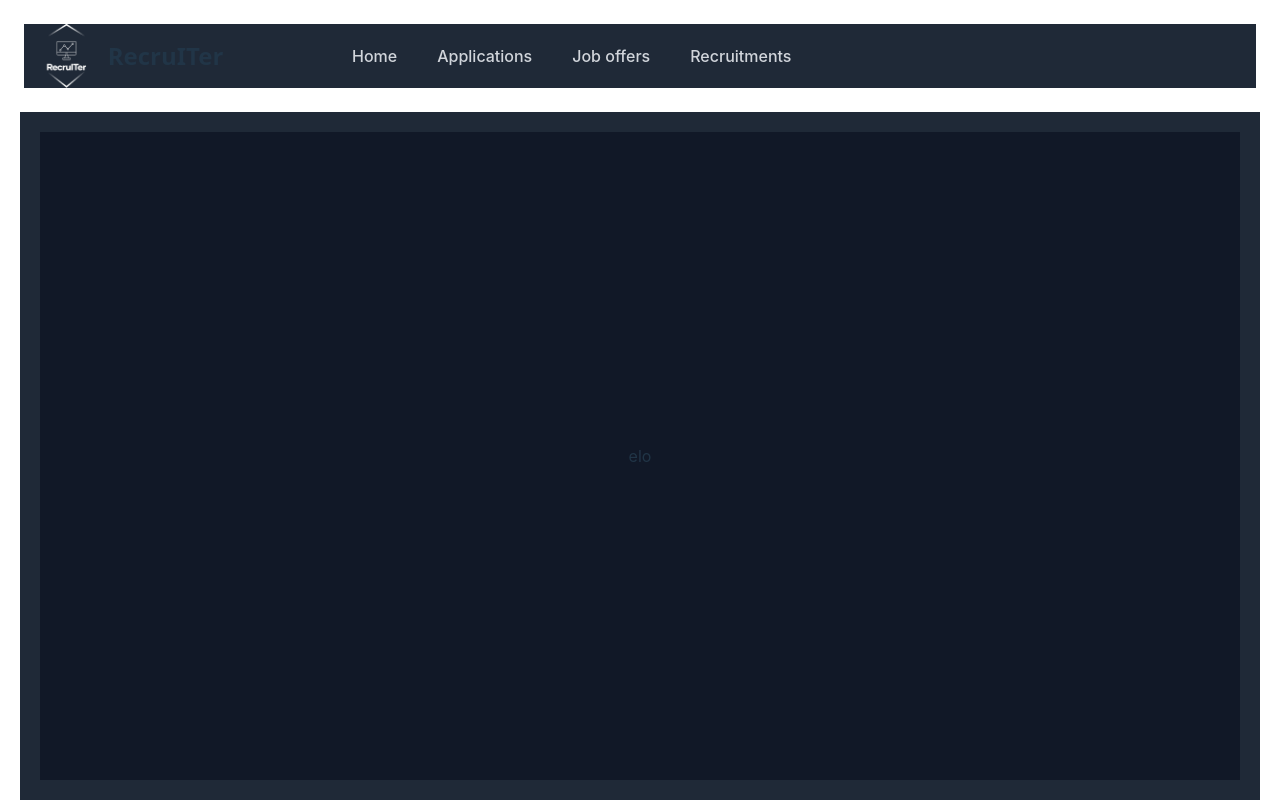
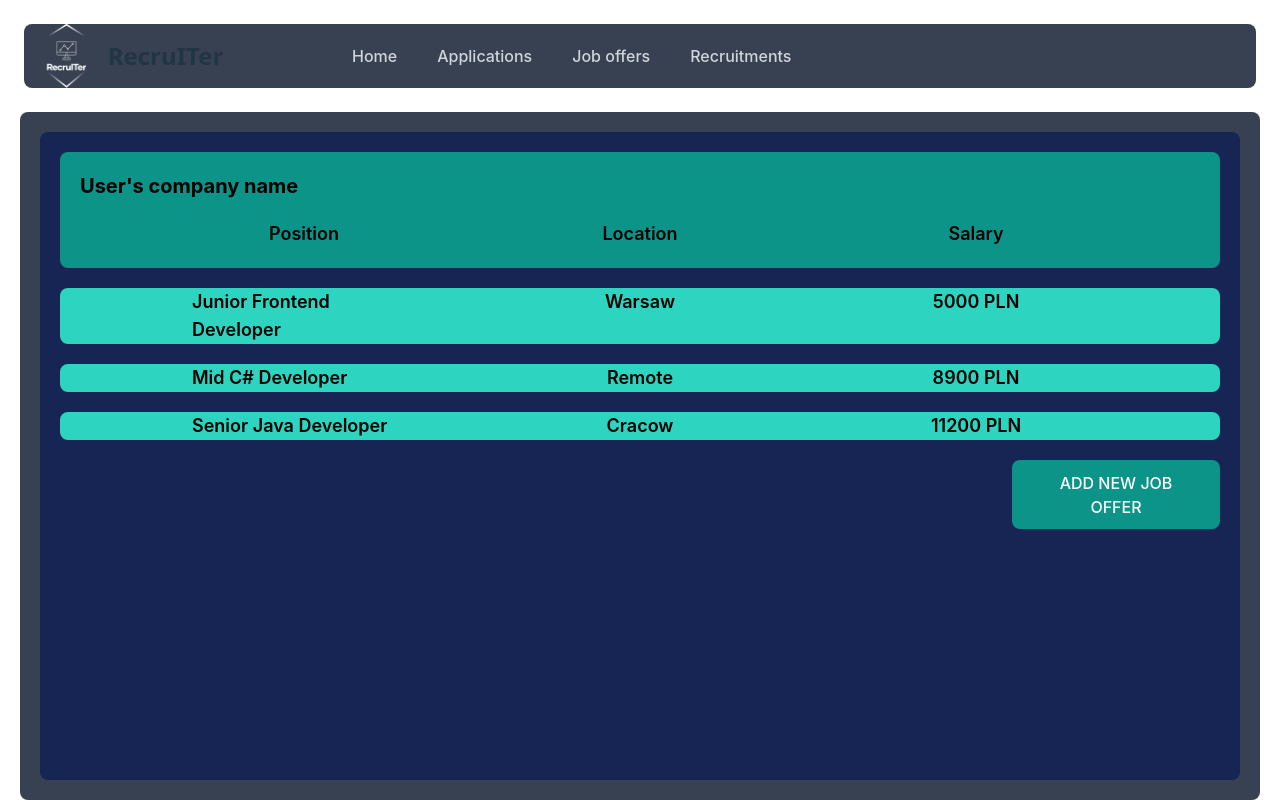
Before and after one commit to Rekruiter/pjwstk-RecruITer, a React (Vite) app in the folder client/: page /job-offers in a window 1280 px wide. Built offline with nearby package versions, Linux system fonts and the light colour scheme.

Commit message:
Update job offer list

```diff
--- a/client/src/components/fragments/Navigation.tsx
+++ b/client/src/components/fragments/Navigation.tsx
@@ -3,7 +3,7 @@ import logoImage from "../../assets/logo.png";
 
 export default function Navigation() {
   return (
-    <nav className="bg-gray-800 m-6">
+    <nav className="bg-gray-700 m-6 rounded-lg">
       <div className="container mx-auto px-4">
         <div className="flex items-center justify-between">
           <div className="flex flex-row gap-5 items-center">
--- a/client/src/components/job-offers/JobOffersList.tsx
+++ b/client/src/components/job-offers/JobOffersList.tsx
@@ -1,11 +1,69 @@
 import React from "react";
+
+type jobOfferItem = {
+  position: string;
+  location: string;
+  salary: string;
+};
+
+const mockedJobOffers: jobOfferItem[] = [
+  {
+    position: "Junior Frontend Developer",
+    location: "Warsaw",
+    salary: "5000 PLN",
+  },
+  {
+    position: "Mid C# Developer",
+    location: "Remote",
+    salary: "8900 PLN",
+  },
+  {
+    position: "Senior Java Developer",
+    location: "Cracow",
+    salary: "11200 PLN",
+  },
+];
+
+const headers = ["Position", "Location", "Salary"];
 
 export default function JobOfferList() {
   return (
     <div className="mx-5 flex-1 flex flex-col">
-      <div className="flex-1 bg-gray-800 flex flex-col">
-        <div className="flex-1 m-5 bg-gray-900 flex justify-center items-center">
-          elo
+      <div className="flex-1 bg-gray-700 flex flex-col rounded-lg">
+        <div className="flex-1 m-5 bg-blue-950 flex rounded-lg flex-col">
+          <div className="m-5 bg-teal-600 p-5 rounded-lg flex flex-col gap-5">
+            <h2 className="text-xl font-bold text-black text-">
+              User's company name
+            </h2>
+            <div className="flex flex-row justify-evenly">
+              {headers.map((header) => (
+                <p className="text-lg font-semibold text-black text-center w-56">
+                  {header}
+                </p>
+              ))}
+            </div>
+          </div>
+          <div className="flex flex-col gap-5">
+            {mockedJobOffers.map((jobOffer) => (
+              <div className="bg-teal-400 flex flex-row justify-evenly mx-5 rounded-lg px-5">
+                <p className="text-lg font-semibold text-black w-56 text-start">
+                  {jobOffer.position}
+                </p>
+                <p className="text-lg font-semibold text-black w-56 text-center">
+                  {jobOffer.location}
+                </p>
+                <p className="text-lg font-semibold text-black w-56 text-center">
+                  {jobOffer.salary}
+                </p>
+                {/* Make here this div scrollable and leave button always seen */}
+              </div>
+            ))}
+          </div>
+          <div className="mx-5 flex flex-row justify-end">
+            <button className="w-52 mt-5 bg-teal-600 hover:bg-teal-300 text-white hover:text-gray-900">
+              ADD NEW JOB OFFER
+            </button>
+          </div>
         </div>
       </div>
     </div>
```
